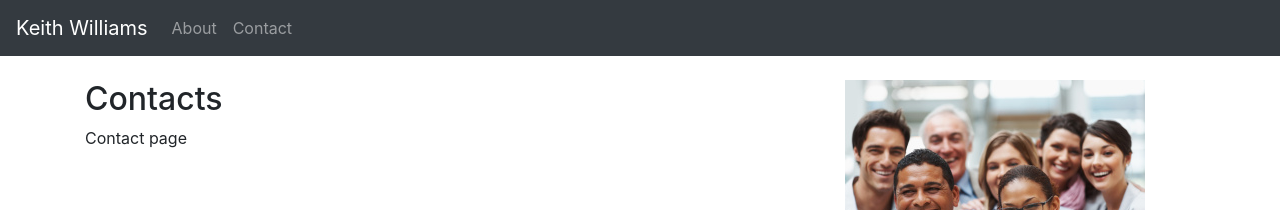
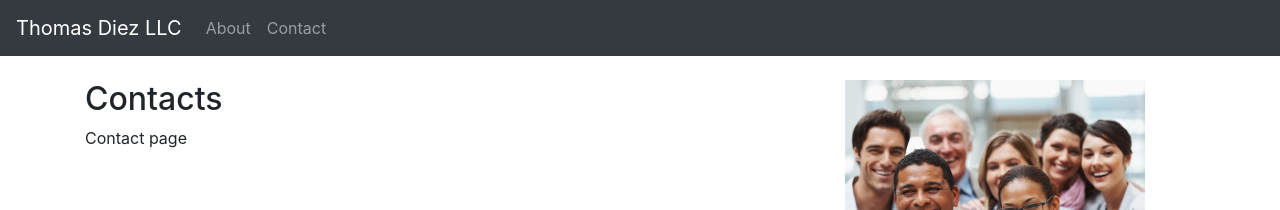
Before and after one commit to tommy-diez/final-project, a Jekyll site: the page built from contact/index.html, in a window 1280 px wide. Shown: the top 210 px of the page. Built offline with Jekyll 4.4.1, drawn with Linux system fonts in a browser that asks for light colours.

Commit message:
Edit: Edited config

```diff
--- a/_config.yml
+++ b/_config.yml
@@ -1,4 +1,4 @@
-name: "Keith Williams"
+name: "Thomas Diez LLC"
 description: "Lightweight theme"
 
 url: ''
```
